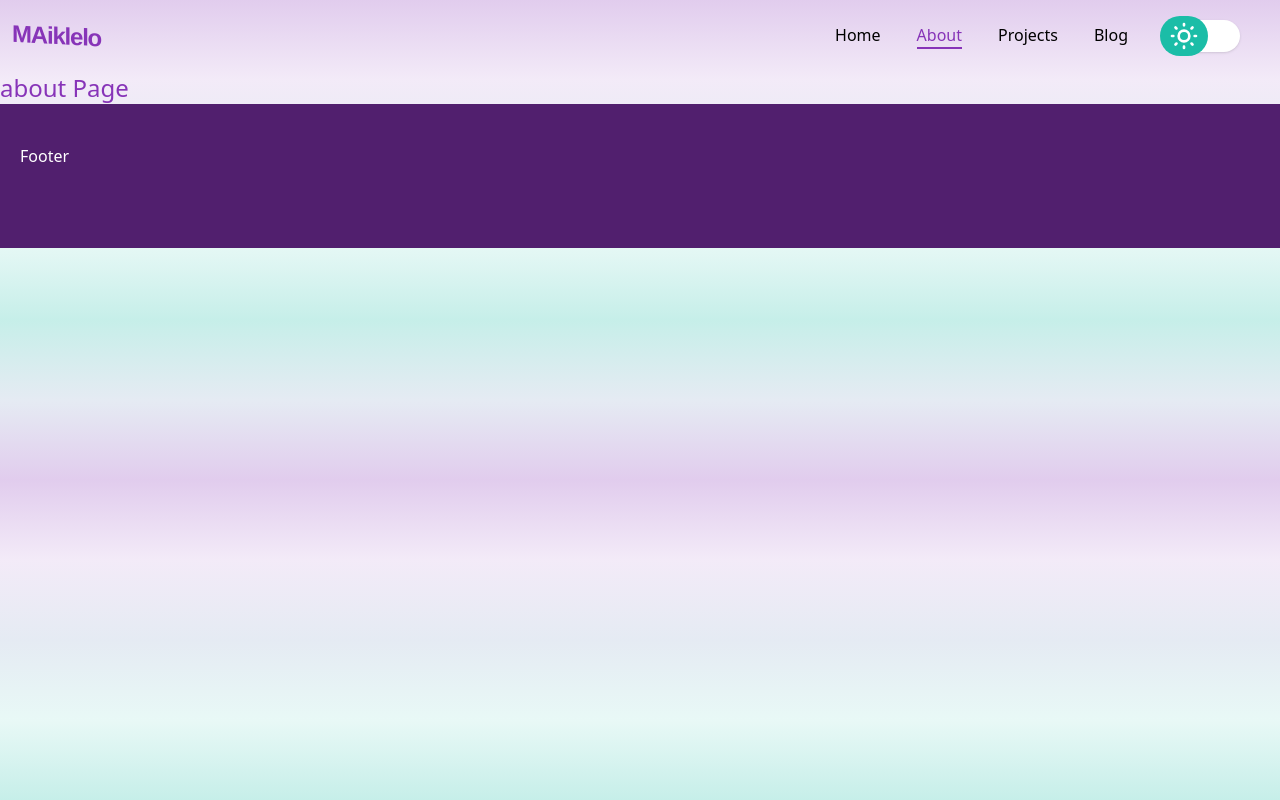
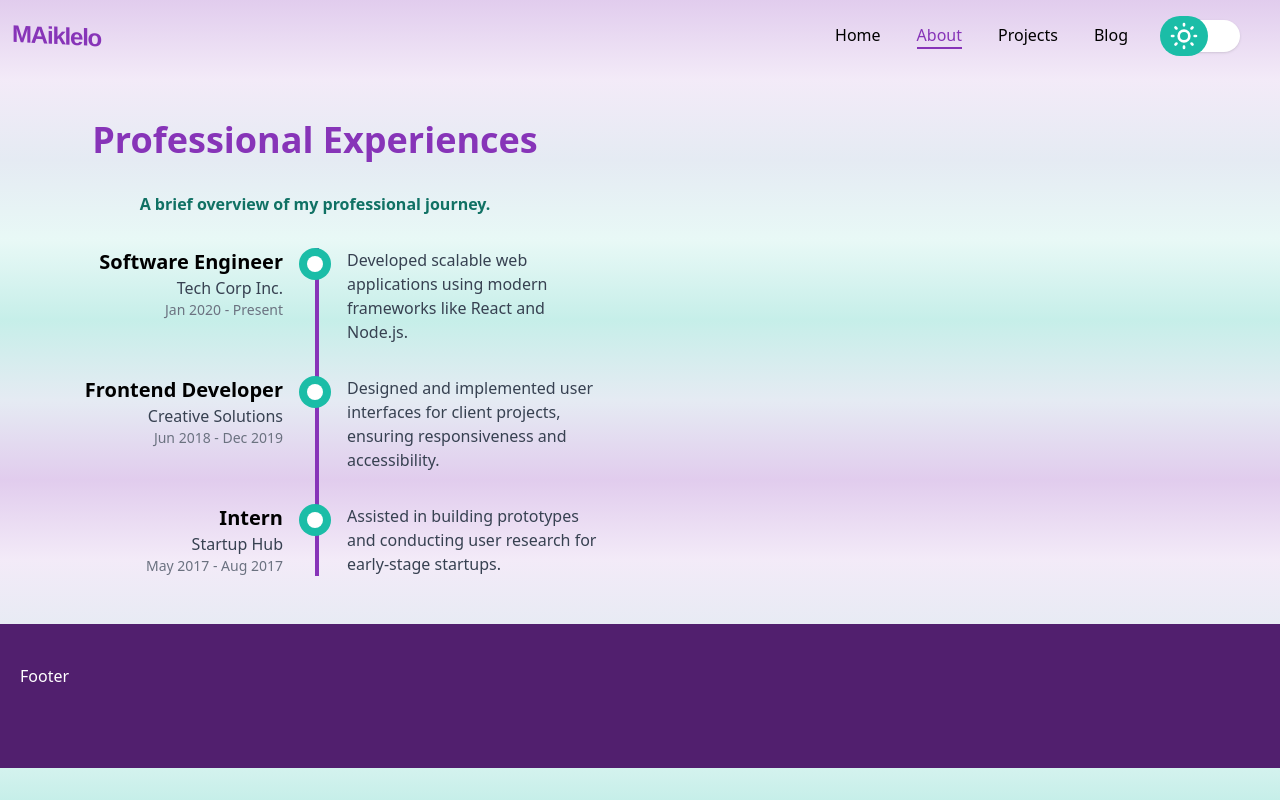
Before and after one commit to michaelayad/my-portfolio, a Next.js app: page /about in a window 1280 px wide. Built offline with nearby package versions, Linux system fonts and the light colour scheme; a web font is replaced by a local one.

Commit message:
add professional experience section ui

```diff
--- /dev/null
+++ b/src/types/professionalExperienceType.ts
@@ -0,0 +1,10 @@
+export type ProfessionalExperienceType = {
+  id?: number; // Optional because it will be autogenerated by Prisma
+  title: string;
+  company: string;
+  startDate: Date;
+  endDate: Date | "Present";
+  description: string;
+  createdAt?: Date;
+  updatedAt?: Date;
+};
--- /dev/null
+++ b/src/views/about/components/experienceTimelineItem.tsx
@@ -0,0 +1,49 @@
+"use client";
+
+import { ProfessionalExperienceType } from "@/types/professionalExperienceType";
+import { motion, useInView } from "framer-motion";
+import { useRef } from "react";
+
+const formatDate = (date: Date | "Present"): string => {
+  if (date === "Present") return "Present";
+  const options: Intl.DateTimeFormatOptions = { year: "numeric", month: "short" };
+  return new Intl.DateTimeFormat("en-US", options).format(date);
+};
+
+export default function ExperienceTimelineItem({ exp, index }: { exp: ProfessionalExperienceType, index: number }) {
+  const ref = useRef(null);
+  const isInView = useInView(ref, { once: true, margin: "-100px" });
+
+  return (
+    <motion.div
+      ref={ref}
+      className="flex items-start relative"
+      initial={{ opacity: 0, y: 50 }}
+      animate={isInView ? { opacity: 1, y: 0 } : {}}
+      transition={{ duration: 0.5, delay: index * 0.2 }}
+    >
+      <div className="absolute left-0 top-0 md:left-1/2 transform md:-translate-x-1/2 w-8 h-8">
+        <div className="w-8 h-8 bg-secondary rounded-full flex items-center justify-center hover:bg-secondary-bg2 transition-colors duration-300">
+          <div className="w-4 h-4 bg-white rounded-full"></div>
+        </div>
+      </div>
+      <div className="hidden md:block w-1/2 pr-8 text-right">
+        <h3 className="text-xl font-bold text-black dark:text-white">{exp.title}</h3>
+        <p className="text-gray-700 dark:text-gray-400">{exp.company}</p>
+        <p className="text-sm text-gray-500">
+          {formatDate(exp.startDate)} - {formatDate(exp.endDate)}
+        </p>
+      </div>
+      <div className="pl-16 md:w-1/2 md:pl-8">
+        <div className="md:hidden mb-2">
+          <h3 className="text-xl font-bold text-black dark:text-white">{exp.title}</h3>
+          <p className="text-gray-700 dark:text-gray-400">{exp.company}</p>
+          <p className="text-sm text-gray-500">
+            {formatDate(exp.startDate)} - {formatDate(exp.endDate)}
+          </p>
+        </div>
+        <p className="text-gray-700 dark:text-gray-300">{exp.description}</p>
+      </div>
+    </motion.div>
+  );
+}
--- /dev/null
+++ b/src/views/about/components/professionalExperiences.tsx
@@ -0,0 +1,78 @@
+"use client";
+import { motion, useInView } from "framer-motion";
+import { useRef } from "react";
+
+import { ProfessionalExperienceType } from "@/types/professionalExperienceType";
+import ExperienceTimelineItem from "./experienceTimelineItem";
+
+const experiences: ProfessionalExperienceType[] = [
+  {
+    title: "Software Engineer",
+    company: "Tech Corp Inc.",
+    startDate: new Date(2020, 0),
+    endDate: "Present",
+    description:
+      "Developed scalable web applications using modern frameworks like React and Node.js.",
+  },
+  {
+    title: "Frontend Developer",
+    company: "Creative Solutions",
+    startDate: new Date(2018, 5),
+    endDate: new Date(2019, 11),
+    description:
+      "Designed and implemented user interfaces for client projects, ensuring responsiveness and accessibility.",
+  },
+  {
+    title: "Intern",
+    company: "Startup Hub",
+    startDate: new Date(2017, 4),
+    endDate: new Date(2017, 7),
+    description:
+      "Assisted in building prototypes and conducting user research for early-stage startups.",
+  },
+];
+
+export default function ProfessionalExperiences() {
+  const ref = useRef(null);
+  const isInView = useInView(ref, { once: true, margin: "-100px" });
+
+  return (
+    <div className=" py-12 px-4 sm:px-6 lg:px-8">
+      <div className="max-w-4xl mx-auto space-y-8 ">
+        <motion.h1
+          initial={{ opacity: 0, translateX: -20 }}
+          whileInView={{ opacity: 1, translateX: 0 }}
+          viewport={{ margin: "-150px 0px -100px" }}
+          transition={{ duration: 1 }}
+          className="text-4xl font-bold text-primary text-center"
+        >
+          Professional Experiences
+        </motion.h1>
+        <motion.p
+          initial={{ opacity: 0, translateX: -20 }}
+          whileInView={{ opacity: 1, translateX: 0 }}
+          viewport={{ margin: "-150px 0px -100px" }}
+          transition={{ duration: 1 }}
+          className="text-secondary-darkest dark:text-secondary-lightest text-center font-bold"
+        >
+          A brief overview of my professional journey.
+        </motion.p>
+
+        <div className="relative ">
+          <motion.div
+            ref={ref}
+            initial={{ opacity: 0, y: 50 }}
+            animate={isInView ? { opacity: 1, y: 0 } : {}}
+            transition={{ duration: 0.5 }}
+            className="absolute h-full w-1 bg-primary left-4 md:left-1/2 transform md:-translate-x-1/2"
+          ></motion.div>
+          <div className="space-y-8">
+            {experiences.map((exp, index) => (
+              <ExperienceTimelineItem key={index} exp={exp} index={index} />
+            ))}
+          </div>
+        </div>
+      </div>
+    </div>
+  );
+}
--- a/src/views/about/index.tsx
+++ b/src/views/about/index.tsx
@@ -1,10 +1,13 @@
 import Image from "next/image";
-
+import ProfessionalExperiences from "./components/professionalExperiences";
 
 export default function About() {
   return (
     <>
-      <h1 className="text-2xl text-primary">about Page</h1>
+      <div className="md:container mx-auto grid grid-cols-1 md:grid-cols-2 gap-5">
+        <ProfessionalExperiences />
+        {/* <ProfessionalExperiences /> */}
+      </div>
     </>
   );
 }
```
Also changed, not shown: src/whatIDo.txt.
